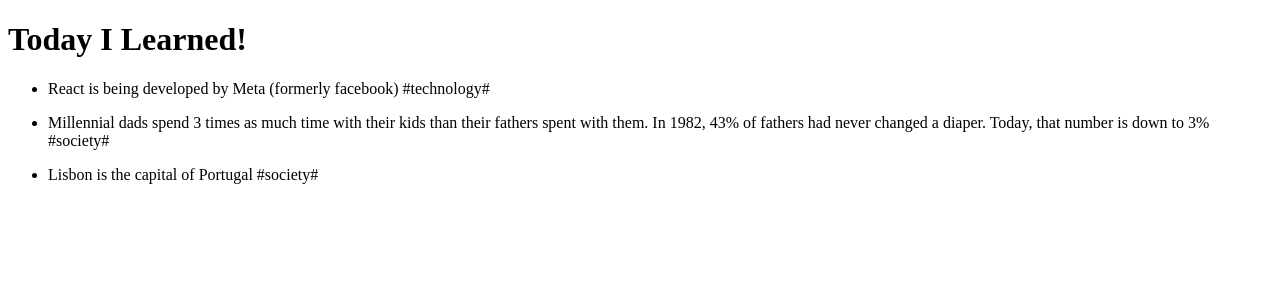
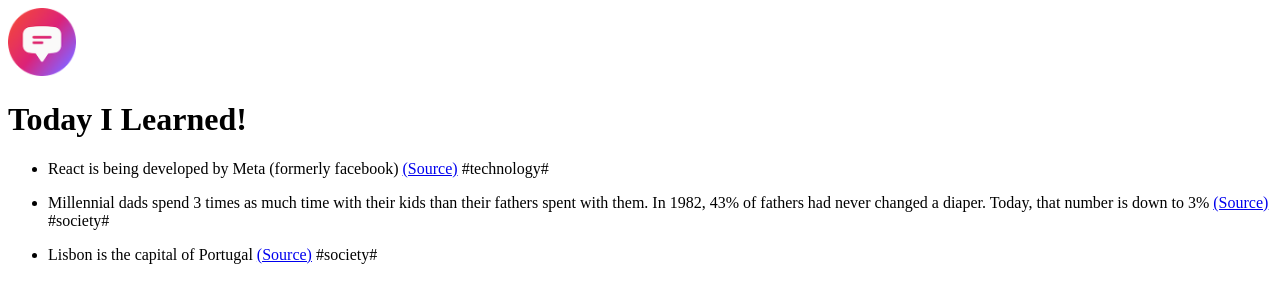
Before and after one commit to Dmytr1K/today-i-learned, a plain HTML site: page index.html in a window 1280 px wide. Drawn offline with Linux system fonts and the light colour scheme.

Commit message:
add links and logo

```diff
--- a/index.html
+++ b/index.html
@@ -7,11 +7,13 @@
     <title>Today I Learned!</title>
   </head>
   <body>
+    <img src="logo.png" height="68" width="68" alt="Today I Learned Logo" />
     <h1>Today I Learned!</h1>
     <ul>
       <li>
         <p>
           React is being developed by Meta (formerly facebook)
+          <a href="https://opensource.fb.com/" target="_blank">(Source)</a>
           <span>#technology#</span>
         </p>
       </li>
@@ -20,12 +22,20 @@
           Millennial dads spend 3 times as much time with their kids than their
           fathers spent with them. In 1982, 43% of fathers had never changed a
           diaper. Today, that number is down to 3%
+          <a
+            href="https://www.mother.ly/parenting/millennial-dads-spend-more-time-with-their-kids"
+            target="_blank"
+            >(Source)</a
+          >
           <span>#society#</span>
         </p>
       </li>
       <li>
         <p>
           Lisbon is the capital of Portugal
+          <a href="https://en.wikipedia.org/wiki/Lisbon" target="_blank"
+            >(Source)</a
+          >
           <span>#society#</span>
         </p>
       </li>
```
